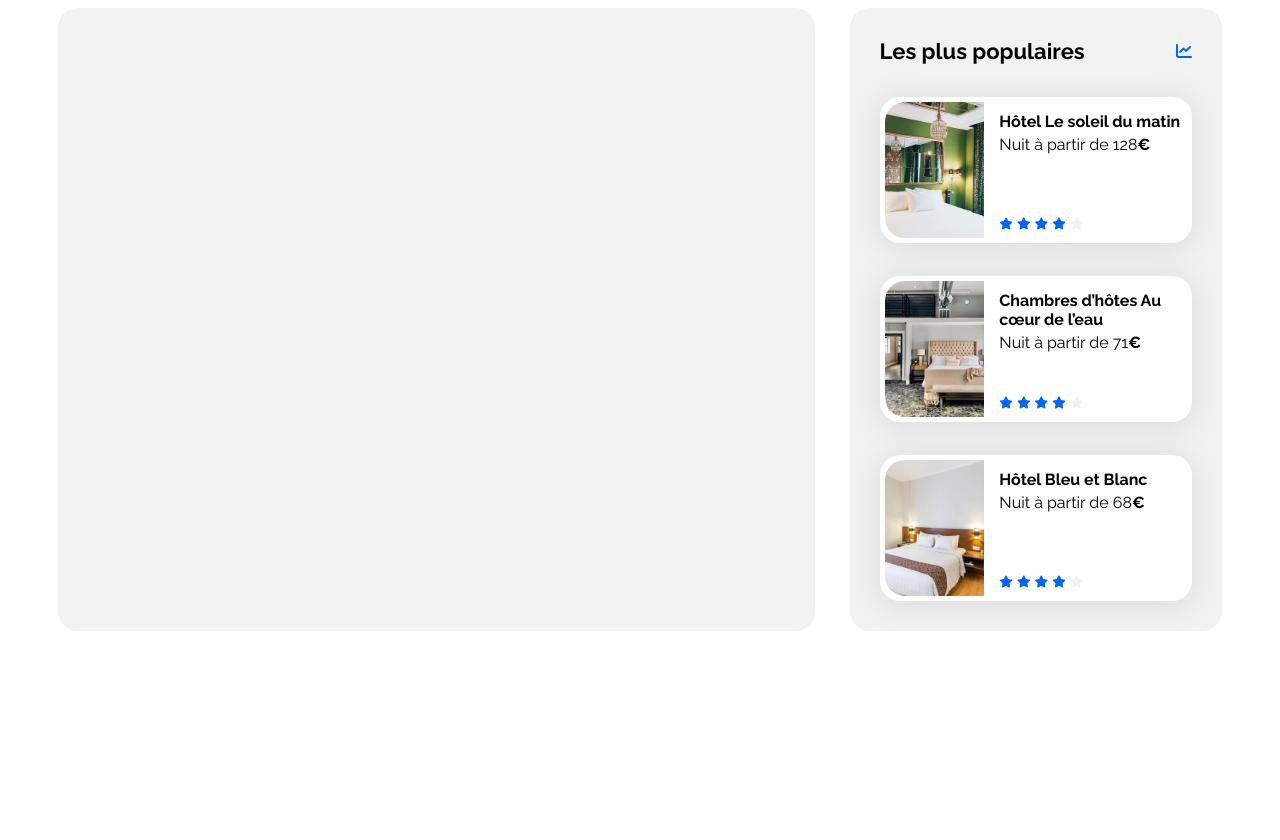
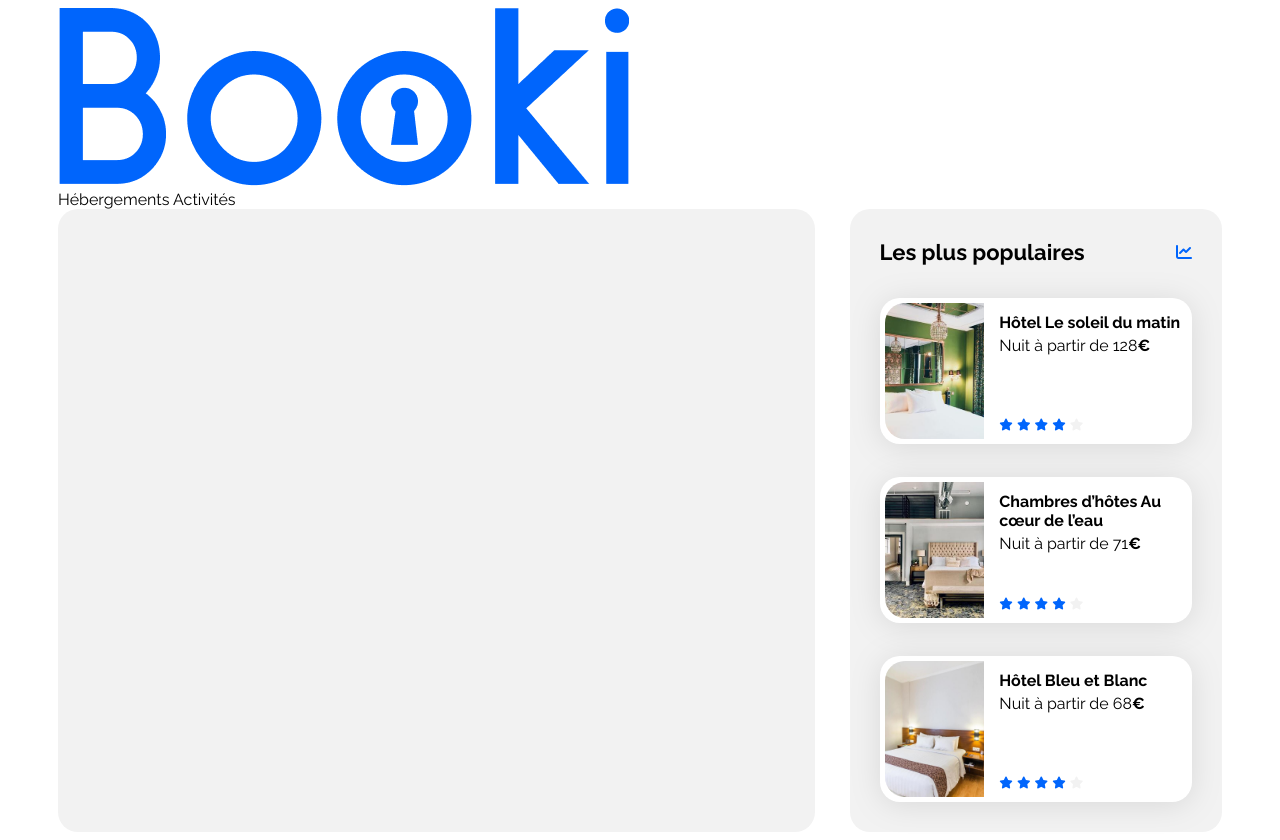
Before and after one commit to Y-kathy/Projet2-0C, a plain HTML site: page index.html in a window 1280 px wide. Before the commit the page ends 800 px from the top, so only its background shows below. Drawn offline with Linux system fonts and the light colour scheme.

Commit message:
Ajout du Header

```diff
--- a/index.html
+++ b/index.html
@@ -16,7 +16,19 @@
 
 <body>
     <div class="main-container">
-        <header></header>
+        <!-- HEADER -->
+        <header class="header">
+            <div class="logo">
+              <img src="./images/logo/Booki@3x.png" alt="Logo du site">
+            </div>
+            <nav class="nav">
+              <a href="./index.html#hebergements" class="little-menu">
+                Hébergements
+              </a>
+              <a href="./index.html#activites" class="little-menu"> Activités </a>
+            </nav>
+          </header>
+        <!-- Fin Header -->
         <main>
             <div class="hebergements-and-populaires">
                 <section class="hebergements">
```
